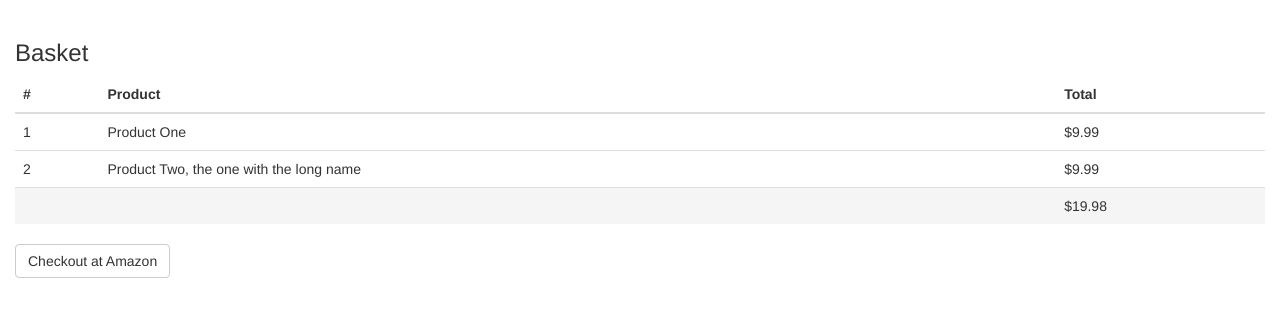
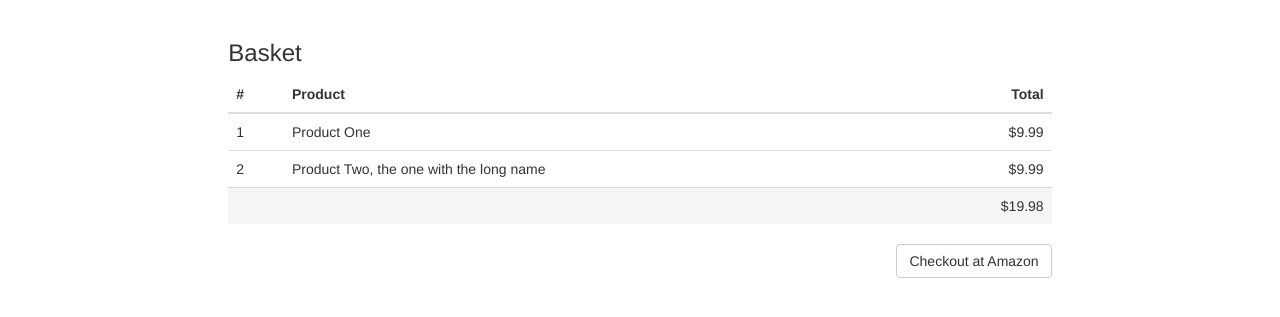
Before and after one commit to sjalgeo/Autoload-Example, a PHP site: page /basket in a window 1280 px wide. Shown: the part 52-369 px from the top of the page. Run offline with PHP 8.4, Linux system fonts and the light colour scheme; some libraries are stand-ins or nearby versions.

Commit message:
Update to use margins

```diff
--- a/templates/mytemplate/pages/basket.twig
+++ b/templates/mytemplate/pages/basket.twig
@@ -3,7 +3,9 @@
 {% block body %}
 
     <div class="row">
-    <div class="col-md-12">
+        <div class="col-md-2">
+        </div>
+        <div class="col-md-8">
             <h3>
                 Basket
             </h3>
@@ -16,7 +18,7 @@
                     <th>
                         Product
                     </th>
-                <th>
+                    <th class="text-right">
                         Total
                     </th>
                 </tr>
@@ -29,7 +31,7 @@
                     <td>
                         Product One
                     </td>
-                <td>
+                    <td class="text-right">
                         $9.99
                     </td>
                 </tr>
@@ -41,18 +43,14 @@
                         Product Two, the one with the long name
                     </td>
 
-                <td>
+                    <td class="text-right">
                         $9.99
                     </td>
                 </tr>
                 <tr class="active">
-                <td>
-
-                </td>
-                <td>
-
-                </td>
-                <td>
+                    <td></td>
+                    <td></td>
+                    <td class="text-right">
                         $19.98
                     </td>
                 </tr>
@@ -60,9 +58,11 @@
                 </tbody>
             </table>
 
-        <button type="button" class="btn btn-default">
+            <button type="button" class="btn btn-default pull-right">
                 Checkout at Amazon
             </button>
+        </div>
+        <div class="col-md-2">
         </div>
     </div>
 
```
Also changed, not shown: templates/mytemplate/pages/content.twig (+7 -1 lines). Lines whose indentation alone changed are shown as unchanged.
